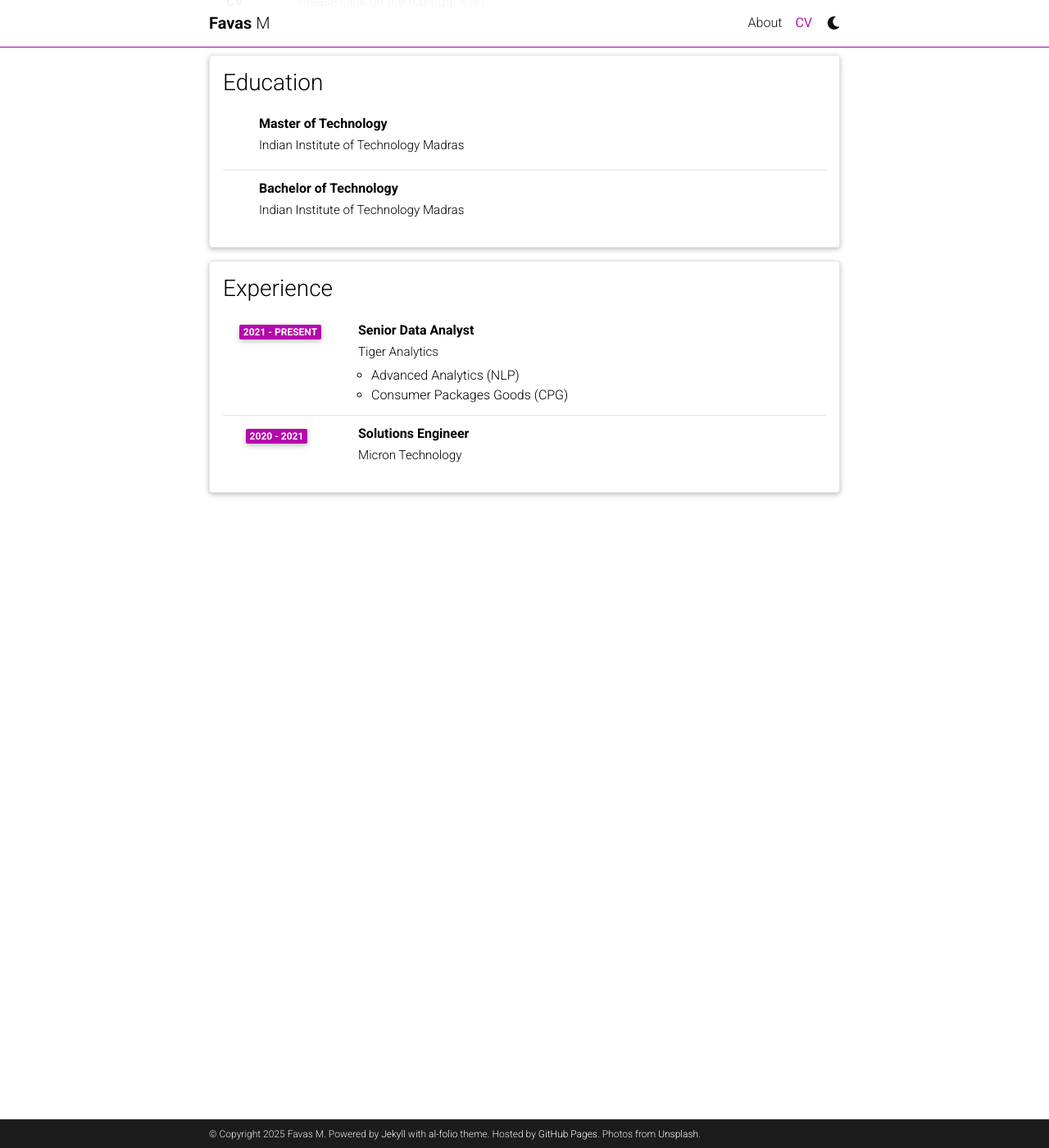
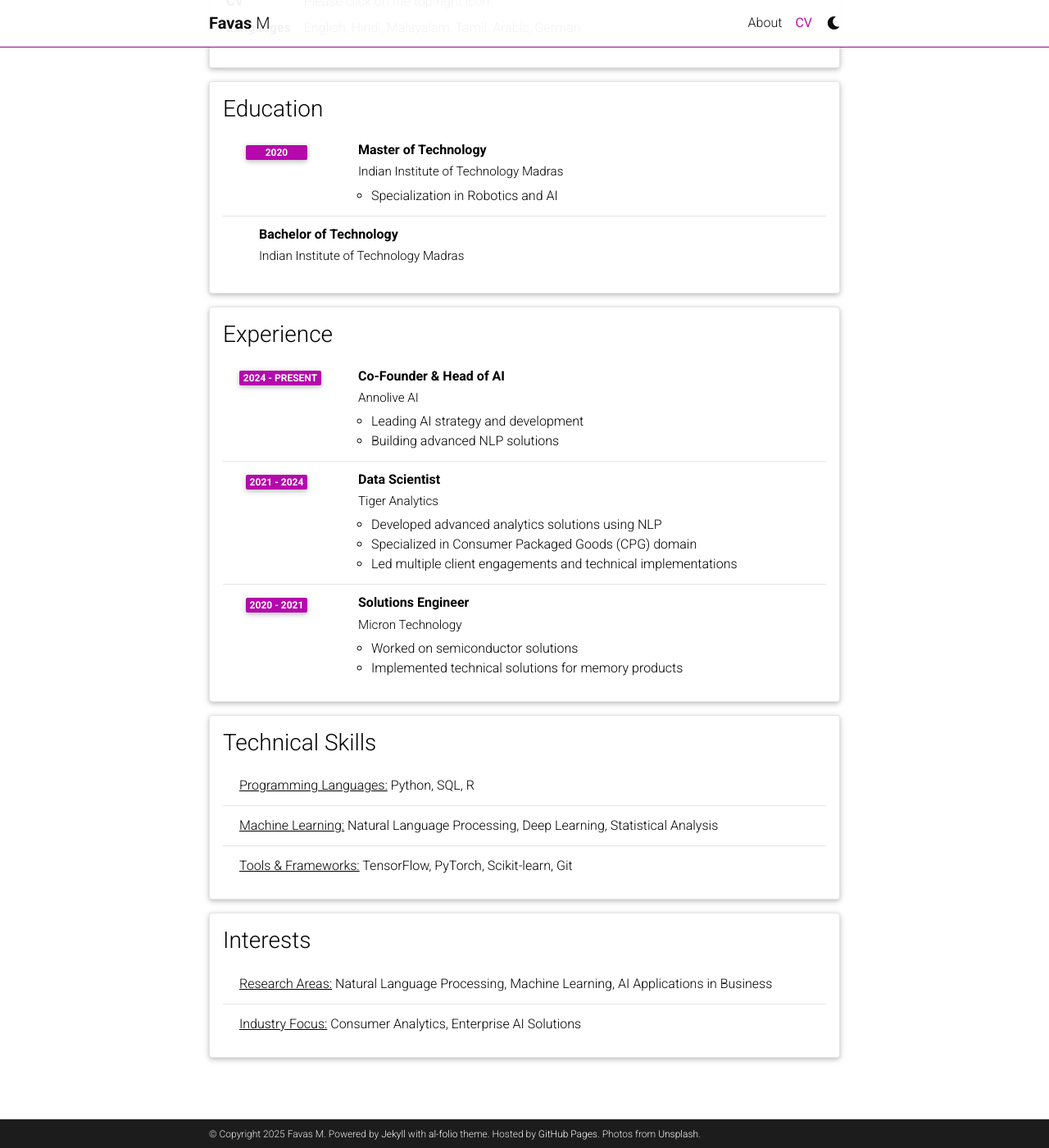
Before and after one commit to favasmfsm/favasmfsm.github.io, a Jekyll site: the page built from _pages/cv.md, in a window 1280 px wide and 1400 px high, scrolled down 294 px. Shown: the whole window at 82% size. Built offline with Jekyll 4.4.1, drawn with Linux system fonts in a browser that asks for light colours; comment, search, counter and statistics services are not loaded; a style sheet for code colours, icons or effects is not loaded; some of the changed text lies outside the part shown.

Commit message:
new changes

```diff
--- a/_data/cv.yml
+++ b/_data/cv.yml
@@ -2,25 +2,21 @@
   type: map
   contents:
     - name: Full Name
-      value: Favas manchappulath
+      value: Favas Manchappulath
     - name: CV
       value: Please click on the top-right icon
-    # - name: Languages
-    #   value: English, Hindi, Malayalam, Tamil, Arabic, German
+    - name: Languages
+      value: English, Hindi, Malayalam, Tamil, Arabic, German
 
 - title: Education
   type: time_table
   contents:
     - title: Master of Technology
       institution: Indian Institute of Technology Madras
-      # year: 2020
-      # description:
-      #   - Description 1.
-      #   - Description 2.
-      #   - title: Description 3.
-      #     contents:
-      #       - Sub-description 1.
-      #       - Sub-description 2.
+      year: 2020
+      description:
+        - Specialization in Robotics and AI
+
     - title: Bachelor of Technology
       institution: Indian Institute of Technology Madras
       # year: 2020
@@ -31,22 +27,40 @@
 - title: Experience
   type: time_table
   contents:
-    - title: Senior Data Analyst
+    - title: Co-Founder & Head of AI
+      institution: Annolive AI
+      year: 2024 - Present
+      description:
+        - Leading AI strategy and development
+        - Building advanced NLP solutions
+
+    - title: Data Scientist
       institution: Tiger Analytics
-      year: 2021 - Present
+      year: 2021 - 2024
       description:
-        - Advanced Analytics (NLP)
-        - Consumer Packages Goods (CPG)
-        # - title: Description 3.
-        #   contents:
-        #     - Sub-description 1.
-        #     - Sub-description 2.
+        - Developed advanced analytics solutions using NLP
+        - Specialized in Consumer Packaged Goods (CPG) domain
+        - Led multiple client engagements and technical implementations
+
     - title: Solutions Engineer
       institution: Micron Technology
       year: 2020 - 2021
-      # description:
-      #   - Description 1.
-      #   - Description 2.
+      description:
+        - Worked on semiconductor solutions
+        - Implemented technical solutions for memory products
+
+- title: Technical Skills
+  type: list
+  contents:
+    - <u>Programming Languages:</u> Python, SQL, R
+    - <u>Machine Learning:</u> Natural Language Processing, Deep Learning, Statistical Analysis
+    - <u>Tools & Frameworks:</u> TensorFlow, PyTorch, Scikit-learn, Git
+
+- title: Interests
+  type: list
+  contents:
+    - <u>Research Areas:</u> Natural Language Processing, Machine Learning, AI Applications in Business
+    - <u>Industry Focus:</u> Consumer Analytics, Enterprise AI Solutions
 
     # - title: Director
     #   institution: Kaiser Wilhelm Institute for Physics, Berlin, Germany.
--- a/_data/repositories.yml
+++ b/_data/repositories.yml
@@ -5,3 +5,8 @@ github_repos:
   - favasmfsm/ML_from_scratch
   - favasmfsm/reinforcement_learning
   - favasmfsm/nlp
+  - favasmfsm/montage
+  - favasmfsm/multilabel_classification
+  - favasmfsm/text_matching
+  - favasmfsm/AI_agents
+  - favasmfsm/text_clustering
```
Also changed, not shown: 1 other file.
